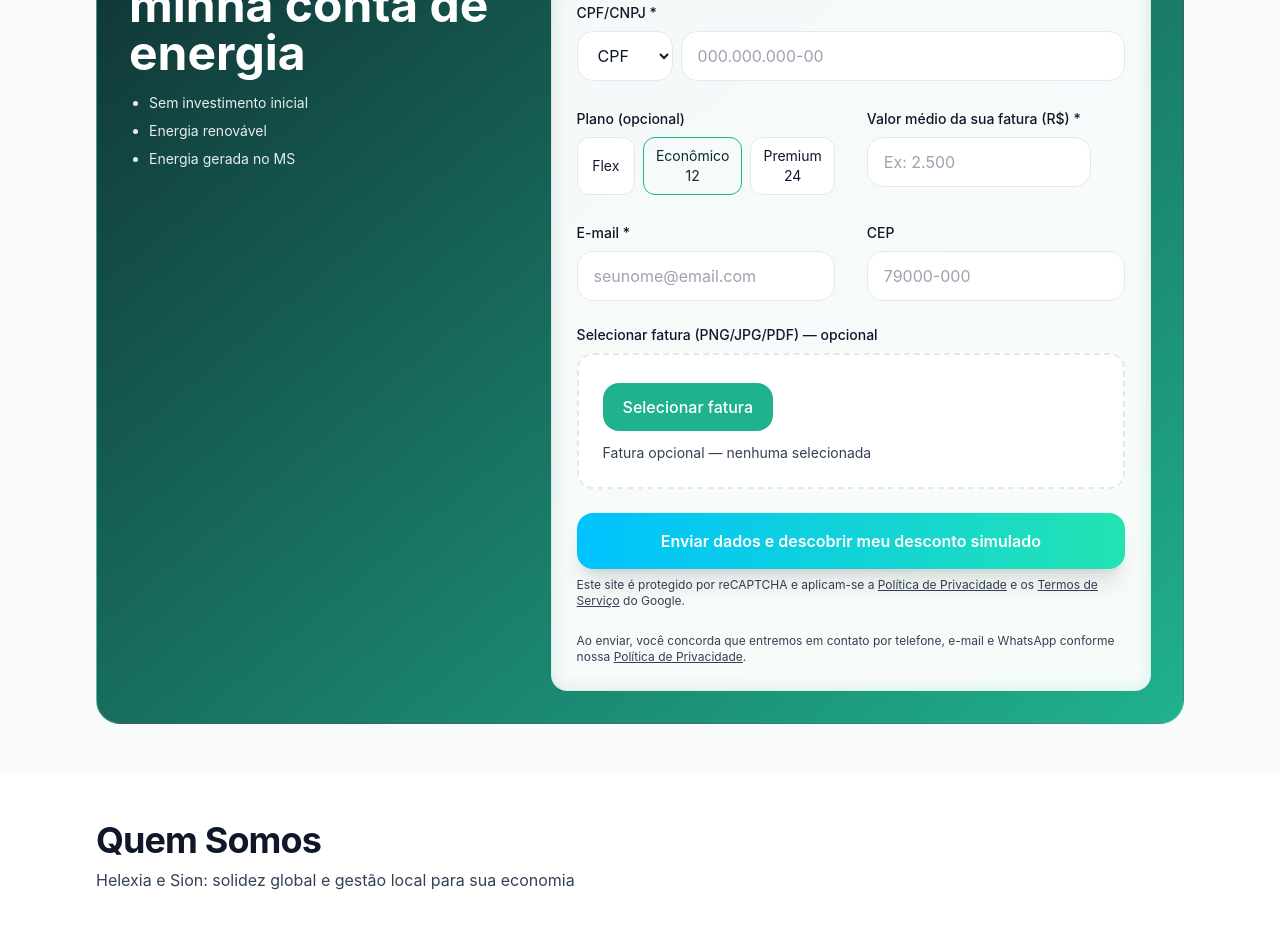
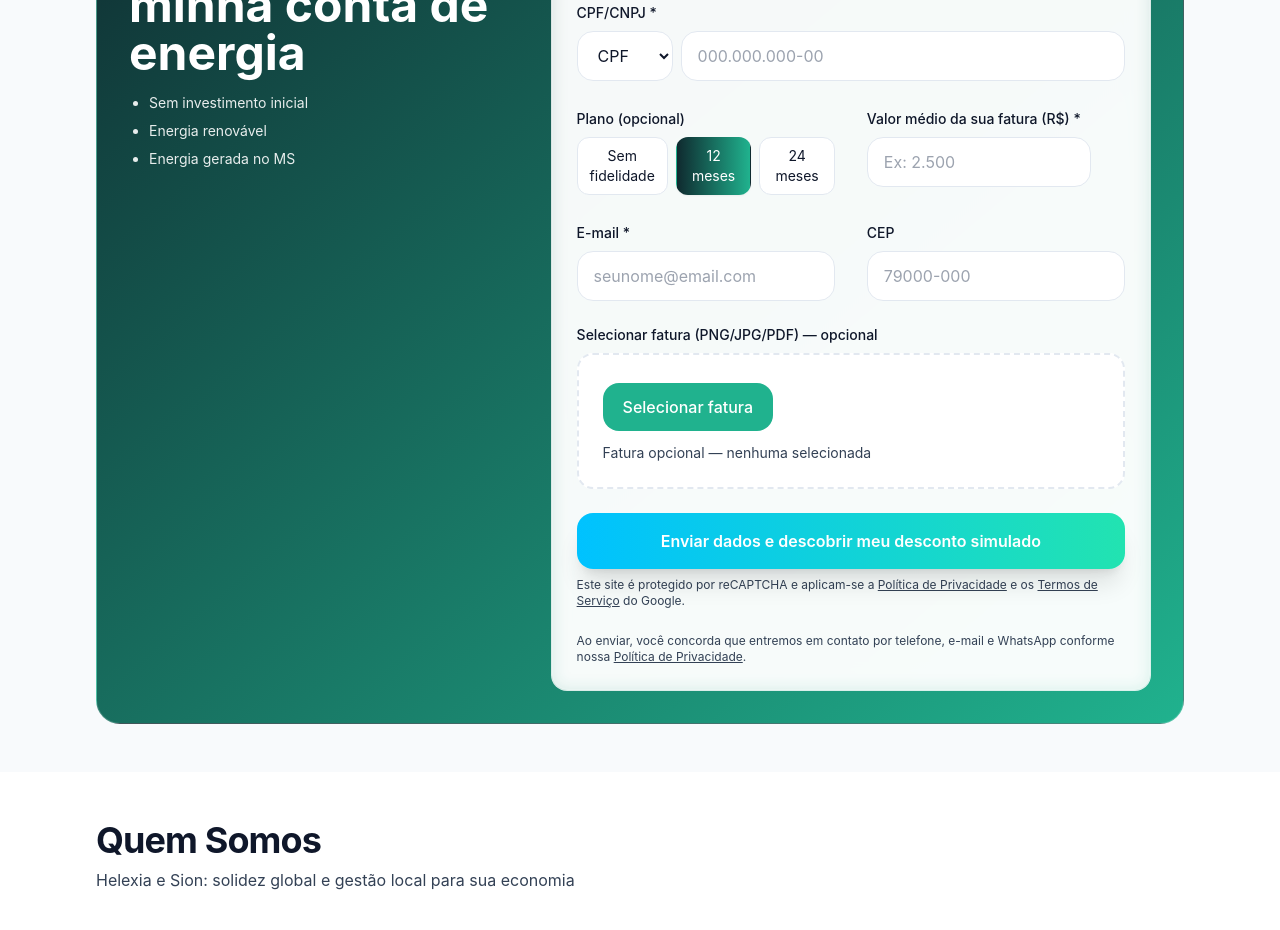
Before and after one commit to osanaizera/helexia-ms-lp, a Next.js app: page / in a window 1280 px wide. Shown: the part 3040-3970 px from the top of the page. Built offline with nearby package versions, Linux system fonts and the light colour scheme; no server answers.

Commit message:
LeadForm: update plan labels to 'Sem fidelidade' / '12 meses' / '24 meses' and apply gradient styling to selected buttons.

```diff
--- a/components/LeadForm.tsx
+++ b/components/LeadForm.tsx
@@ -431,10 +431,10 @@ export default function LeadForm(props: { initialPlan?: Plan }){
                       type="button"
                       key={p}
                       onClick={()=> form.setValue('plan', p, { shouldDirty: true })}
-                      className={`flex-1 px-3 py-2 rounded-xl border text-sm transition-colors ${isSel ? 'border-[color:var(--brand-accent)] bg-[color:var(--brand-accent)]/10 text-[color:var(--brand)]' : 'border-line bg-white text-ink hover:border-[color:var(--brand-accent)]'}`}
+                      className={`flex-1 px-3 py-2 rounded-xl border text-sm transition-colors ${isSel ? 'border-transparent text-white bg-gradient-to-r from-[color:var(--brand)] to-[color:var(--brand-accent)] shadow-sm' : 'border-line bg-white text-ink hover:border-[color:var(--brand-accent)]'}`}
                       aria-pressed={isSel}
                     >
-                      {p === 'Flex' ? 'Flex' : p === 'Economico12' ? 'Econômico 12' : 'Premium 24'}
+                      {p === 'Flex' ? 'Sem fidelidade' : p === 'Economico12' ? '12 meses' : '24 meses'}
                     </button>
                   )
                 })}
```
